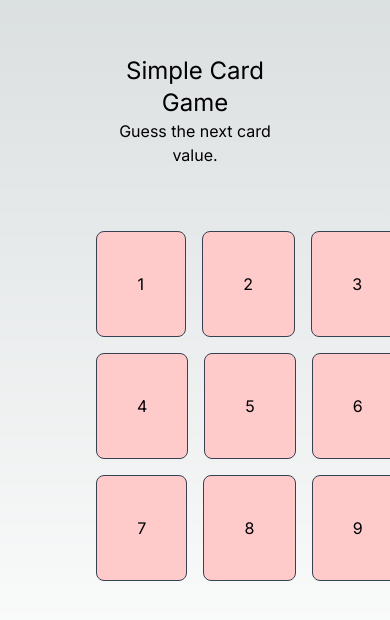
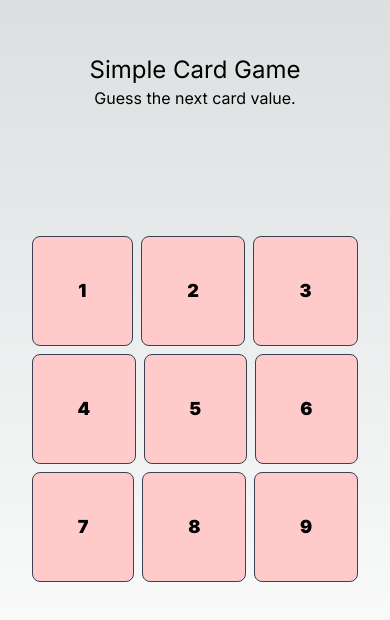
Before and after one commit to edwinfernaldy/simple-card-game, a Next.js app: page / in a window 390 px wide. Shown: the part 104-724 px from the top of the page. Built offline with nearby package versions, Linux system fonts and the light colour scheme.

Commit message:
responsive

```diff
--- a/src/app/page.tsx
+++ b/src/app/page.tsx
@@ -3,7 +3,7 @@ import Title from "../components/Title";
 
 export default function Home() {
   return (
-    <main className='min-h-screen p-24 flex flex-col justify-evenly'>
+    <main className='min-h-screen md:p-24 p-8 flex flex-col justify-evenly'>
       <div className='text-center'>
         <Title>Simple Card Game</Title>
         <p>Guess the next card value.</p>
--- a/src/components/Board.tsx
+++ b/src/components/Board.tsx
@@ -27,10 +27,10 @@ export default function Board() {
   };
 
   return (
-    <div className='grid grid-flow-row gap-4'>
+    <div className='grid grid-flow-row md:gap-4 gap-2'>
       {mat.map((data, i) => {
         return (
-          <div key={i} className='grid grid-flow-col gap-4'>
+          <div key={i} className='grid grid-flow-col md:gap-4 gap-2'>
             {data.map((data, j) => (
               <button
                 className='border bg-red-200 text-black hover:scale-105 transition-all flex cursor-pointer justify-center text-center border-gray-700 rounded-lg p-10'
@@ -39,7 +39,7 @@ export default function Board() {
                   handleClick(i, j);
                 }}
               >
-                {data}
+                <h1 className='font-black text-lg md:text-3xl'>{data}</h1>
               </button>
             ))}
           </div>
```
